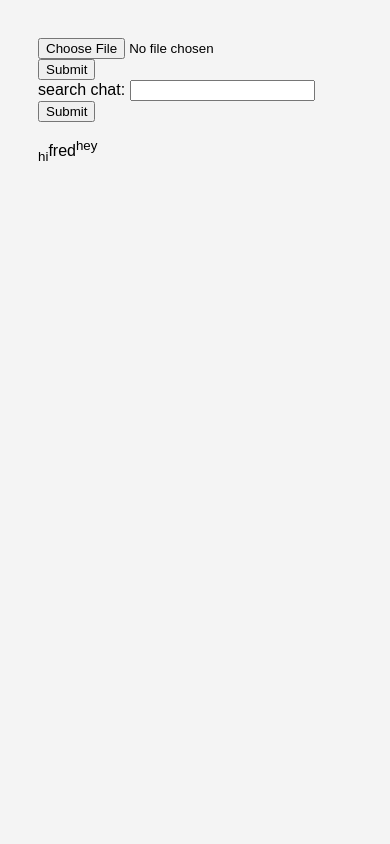
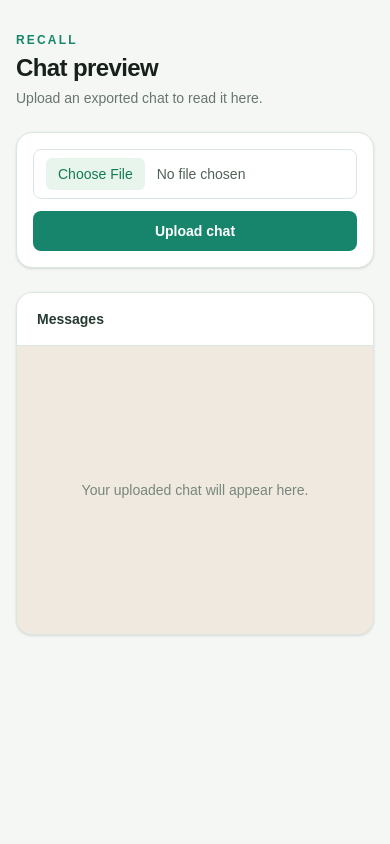
Before and after one commit to Danny-Dalo/recall, a FastAPI app: page / in a window 390 px wide. Run offline with FastAPI, Linux system fonts and the light colour scheme; style sheets or scripts are compiled from the project's sources; parts of the project's set-up code (start-up, migrations or seed data) failed here and were passed over; some libraries are stand-ins or nearby versions.

Commit message:
Added styling to page and chat messages

```diff
--- a/static/css/main.css
+++ b/static/css/main.css
@@ -1,3 +1,6 @@
+@import "tailwindcss";
+@source "../../templates";
+@source "../js";
 
 * {
     box-sizing: border-box;
@@ -5,8 +8,6 @@
 
 body {
     font-family: Arial, sans-serif;
-    background: #f4f4f4;
-    padding: 30px;
 }
 
 .hidden{
--- a/static/js/main.js
+++ b/static/js/main.js
@@ -55,25 +55,60 @@ uploadForm.addEventListener('submit', uploadFile)
 
 const chatMessages = document.querySelector('#chat-messages')
 async function loadMessages(messages) {
+    chatMessages.replaceChildren()
+
+    if (!Array.isArray(messages) || messages.length === 0) {
+        const emptyMessage = document.createElement('p')
+        emptyMessage.className = 'm-auto max-w-xs text-center text-sm leading-6 text-[#78867d]'
+        emptyMessage.textContent = 'No messages found in this chat.'
+        chatMessages.append(emptyMessage)
+        return
+    }
+
+    const fragment = document.createDocumentFragment()
+    let currentDate = null
+
     messages.forEach(message => {
-        const messageDiv = document.createElement('div')
-        const messageText = document.createElement('span')
-        const messageTime = document.createElement('sub')
-        const messageSender = document.createElement('sup')
+        const chatProfile = document.querySelector('#chat-profile')
+        chatProfile.textContent = message.sender
 
+        if (message.date && message.date !== currentDate) {
+            currentDate = message.date
+            const dateDivider = document.createElement('div')
+            dateDivider.className = 'sticky top-0 z-10 self-center rounded-full bg-white/90 px-3 py-1 text-[11px] font-medium text-[#68766e] shadow-sm'
+            dateDivider.textContent = message.date
+            fragment.append(dateDivider)
+        }
 
+        const isOwnMessage = message.sender === 'You'
+        const messageRow = document.createElement('div')
+        messageRow.className = `flex w-full ${isOwnMessage ? 'justify-end' : 'justify-start'}`
 
-        messageText.textContent = message.message
-        messageTime.textContent = message.time.replace(/:\d{2}(?=\s)/, "");
-        messageSender.textContent = message.sender
+        const bubble = document.createElement('article')
+        bubble.className = `max-w-[88%] rounded-2xl px-3.5 py-2 shadow-sm sm:max-w-[75%] ${isOwnMessage ? 'rounded-br-md bg-[#d9fdd3]' : 'rounded-bl-md bg-white'}`
 
+        if (!isOwnMessage && message.sender) {
+            const sender = document.createElement('p')
+            sender.className = 'mb-1 text-xs font-semibold text-[#16856b]'
+            sender.textContent = message.sender
+            bubble.append(sender)
+        }
 
-        messageDiv.append(messageTime, messageText, messageSender)
+        const messageText = document.createElement('p')
+        messageText.className = 'whitespace-pre-wrap break-words text-sm leading-5 text-[#26332b]'
+        messageText.textContent = message.message ?? ''
 
+        const messageTime = document.createElement('p')
+        messageTime.className = 'mt-1 text-right text-[10px] text-[#718078]'
+        messageTime.textContent = message.time ? message.time.replace(/:\d{2}(?=\s)/, '') : ''
 
+        bubble.append(messageText, messageTime)
+        messageRow.append(bubble)
+        fragment.append(messageRow)
+    })
 
-        chatMessages.append(messageDiv)
-    });
+    chatMessages.append(fragment)
+    chatMessages.scrollTop = chatMessages.scrollHeight
 }
 
 
--- a/templates/main.html
+++ b/templates/main.html
@@ -3,33 +3,35 @@
 <head>
     <meta charset="UTF-8">
     <meta name="viewport" content="width=device-width, initial-scale=1.0">
-    <title>Document</title>
+    <title>Recall — Chat preview</title>
 
-    <link rel="stylesheet" href="{{ url_for('static', path='/css/main.css') }}">
+    <link rel="stylesheet" href="{{ url_for('static', path='/css/output.css') }}">
 </head>
-<body>
-    <form id="upload-form">
-        <input name=file type="file" id="file-input">
-        <button type="submit">Submit</button>
-    </form>
-    <div><p id="status"></p></div>
+<body class="min-h-screen bg-[#f4f7f4] px-4 py-8 text-[#17211b] sm:px-6">
+    <main class="mx-auto flex w-full max-w-3xl flex-col gap-6">
+        <header>
+            <p class="text-xs font-semibold uppercase tracking-[0.18em] text-[#16856b]">Recall</p>
+            <h1 class="mt-1 text-2xl font-semibold tracking-tight">Chat preview</h1>
+            <p class="mt-1 text-sm text-[#68766e]">Upload an exported chat to read it here.</p>
+        </header>
 
-    <form action = "/search" method="post">
-        <label>search chat:</label>
-        <input type="text" name="query">
-        <input type="submit">
-    </form>
+        <section class="rounded-2xl border border-[#dce7df] bg-white p-4 shadow-sm sm:p-5" aria-label="Upload chat">
+            <form id="upload-form" class="flex flex-col gap-3 sm:flex-row sm:items-center">
+                <input name="file" type="file" id="file-input" class="min-w-0 flex-1 rounded-lg border border-[#dce7df] bg-white px-3 py-2 text-sm text-[#526158] file:mr-3 file:rounded-md file:border-0 file:bg-[#e8f5ed] file:px-3 file:py-1.5 file:font-medium file:text-[#147a55]">
+                <button type="submit" class="rounded-lg bg-[#16856b] px-5 py-2.5 text-sm font-semibold text-white transition hover:bg-[#116d57] focus:outline-none focus:ring-2 focus:ring-[#16856b] focus:ring-offset-2">Upload chat</button>
+            </form>
+            <p id="status" class="mt-3 text-sm text-[#68766e]" role="status" aria-live="polite"></p>
+        </section>
 
-    <div class="uploaded_documents">
-        <p></p>
-    </div>
-
-    <div id="chat-messages">
-        <sub>hi</sub><span>fred</span><sup>hey</sup>
-    </div>
-
-
-
+        <section class="overflow-hidden rounded-2xl border border-[#dce7df] bg-[#efe9df] shadow-sm" aria-label="Uploaded chat messages">
+            <div class="border-b border-[#dce7df] bg-white px-5 py-4">
+                <h2 class="text-sm font-semibold text-[#263a30]" id="chat-profile">Messages</h2>
+            </div>
+            <div id="chat-messages" class="flex max-h-[70vh] min-h-72 flex-col gap-3 overflow-y-auto bg-[#efe9df] p-4 sm:p-6" aria-live="polite" aria-relevant="additions text">
+                <p id="chat-empty" class="m-auto max-w-xs text-center text-sm leading-6 text-[#78867d]">Your uploaded chat will appear here.</p>
+            </div>
+        </section>
+    </main>
+    <script src="{{ url_for('static', path='/js/main.js') }}"></script>
+</body>
 </html>
-
-<script src="{{ url_for('static', path='/js/main.js') }}"></script>
```
Also changed, not shown: 1 other file.
